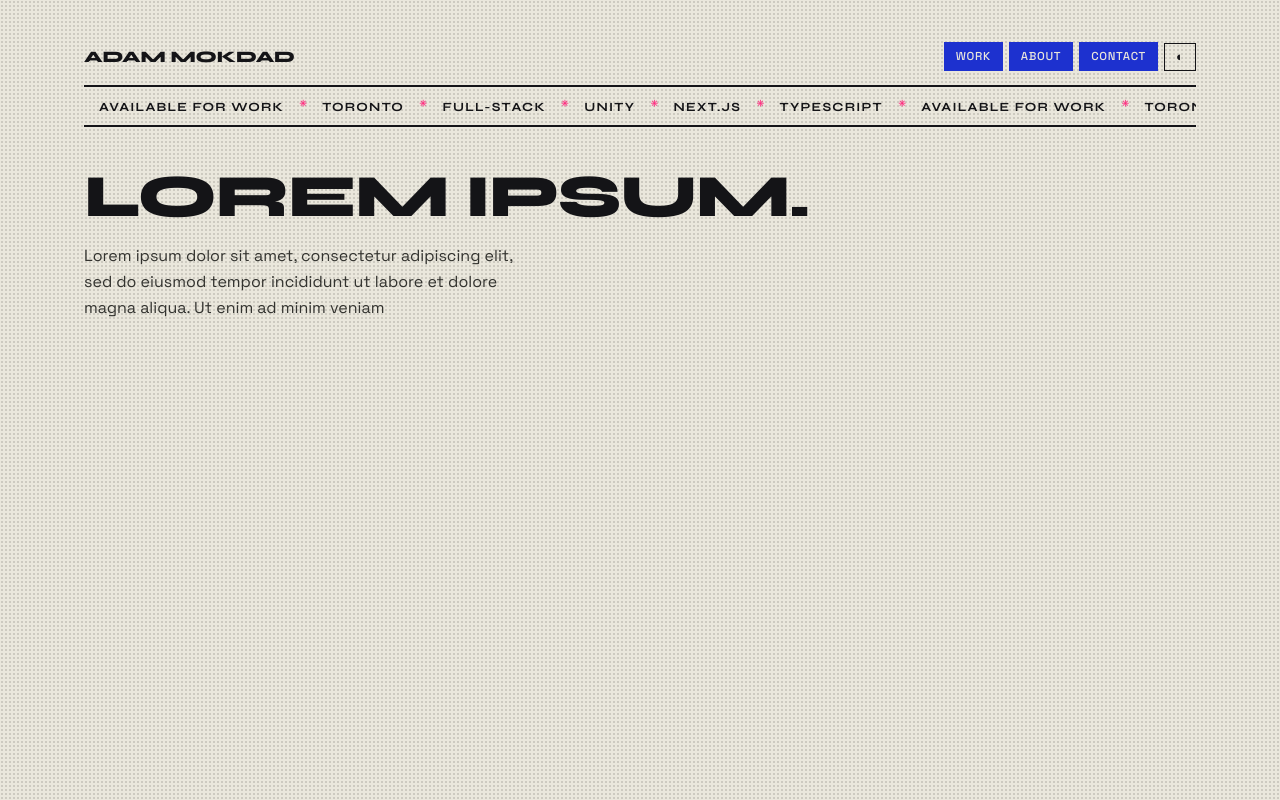
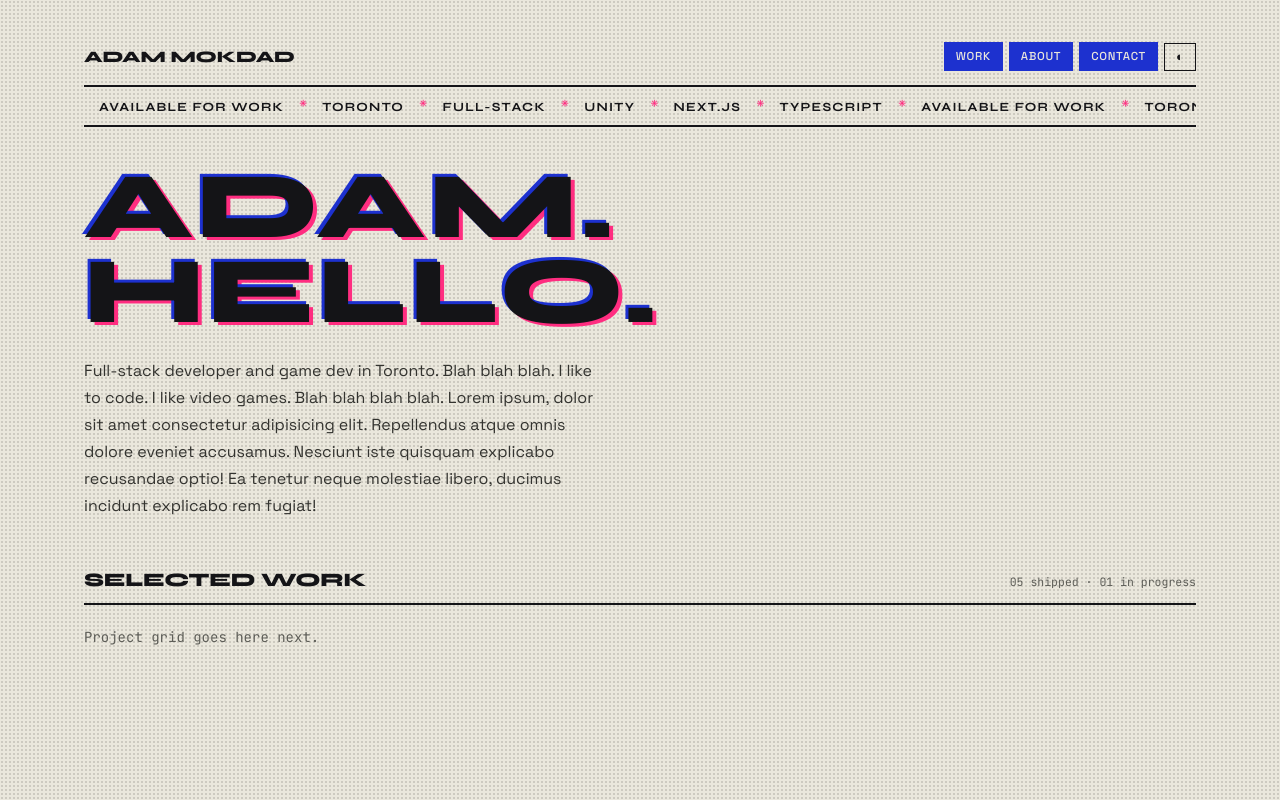
Before and after one commit to adam5192/adam-portfolio, a Next.js app: page / in a window 1280 px wide. Built offline with nearby package versions, Linux system fonts and the light colour scheme.

Commit message:
add section head and hero

```diff
--- a/src/app/globals.css
+++ b/src/app/globals.css
@@ -109,3 +109,61 @@ body::before {
     transition-duration: 0.01ms !important;
   }
 }
+
+/* ============================================================
+   MISREGISTERED INK
+   ============================================================
+   Technique: each word gets TWO pseudo-elements that duplicate
+   its text, one pink and one blue, offset in opposite
+   directions and sitting BEHIND the real black text. (CSS generated content is invisible to screen readers and search engines, so its better than 3 spans.
+   ============================================================ */
+
+.ink-offset {
+  position: relative; /* the pseudo elements position against this */
+  display: inline-block; /* inline can't be a positioning reference reliably */
+
+  /* CRITICAL LINE.
+     The pseudo elements below use z-index: -1 to sit behind the
+     text.*/
+  isolation: isolate;
+}
+
+.ink-offset::before,
+.ink-offset::after {
+  /* attr() reads an HTML attribute and uses it as generated content.
+     So <span data-ink=" ..."> makes both layers duplicate
+     that string. This is why the text has to be in an attribute as well as in the element - the two must be kept in sync. */
+  content: attr(data-ink);
+
+  position: absolute;
+  left: 0;
+  top: 0;
+  z-index: -1; /* behind the real text, inside the isolated context */
+  pointer-events: none; /* not selectable, not clickable */
+  transition: transform 0.55s cubic-bezier(0.34, 1.4, 0.5, 1);
+}
+
+/* Pink plate: shifted down and right */
+.ink-offset::before {
+  color: var(--color-pink-raw);
+  transform: translate(4px, 3px);
+}
+
+/* Blue plate: shifted up and left, so the two pull apart */
+.ink-offset::after {
+  color: var(--color-blue-raw);
+  transform: translate(-3px, -3px);
+}
+
+/* On hover, exaggerate the misalignment.*/
+.group\/hero:hover .ink-offset::before {
+  transform: translate(11px, 8px);
+}
+
+.group\/hero:hover .ink-offset::after {
+  transform: translate(-9px, -7px);
+}
+
+html {
+  scroll-behavior: smooth;
+}
--- a/src/app/page.tsx
+++ b/src/app/page.tsx
@@ -1,5 +1,7 @@
 import { SiteHeader } from "@/components/SiteHeader";
 import { Marquee } from "@/components/Marquee";
+import { Hero } from "@/components/Hero";
+import { SectionHead } from "@/components/SectionHead";
 
 export default function Home() {
   return (
@@ -8,16 +10,20 @@ export default function Home() {
         <SiteHeader />
         <Marquee />
 
-        <div className="mt-10">
-          <h1 className="font-display text-6xl font-extrabold tracking-tight uppercase">
-            Lorem ipsum.
-          </h1>
-          <p className="text-body mt-4 max-w-md leading-relaxed">
-            Lorem ipsum dolor sit amet, consectetur adipiscing elit, sed do
-            eiusmod tempor incididunt ut labore et dolore magna aliqua. Ut enim
-            ad minim veniam
+        <div className="mt-[38px]">
+          <Hero />
+        </div>
+
+        {/* The id is what the header's #work link scrolls to */}
+        <section id="work">
+          <SectionHead
+            title="Selected work"
+            meta="05 shipped · 01 in progress"
+          />
+          <p className="text-faint font-mono text-sm">
+            Project grid goes here next.
           </p>
-        </div>
+        </section>
       </main>
     </div>
   );
--- /dev/null
+++ b/src/components/Hero.tsx
@@ -0,0 +1,43 @@
+const LINES = ["Adam.", "Hello."];
+
+export function Hero() {
+  return (
+    <section className="group/hero mb-11.5">
+      <h1
+        className={[
+          "font-display font-extrabold uppercase",
+          "text-[clamp(40px,8.2vw,94px)]",
+          "leading-[0.9]",
+          "tracking-[0.035em]",
+          "mb-6",
+        ].join(" ")}
+      >
+        {LINES.map((line, i) => (
+          // Fragment shorthand <>...</> groups siblings without adding
+          // a wrapper element to the DOM. It needs the `key`, so we use
+          // the long form <Fragment key=> ... except here we can just
+          // put the key on the span and handle the <br> separately.
+          <span key={line}>
+            <span
+              className="ink-offset"
+              // Same string in two places: as content, and as the
+              // attribute the pseudo-elements read.
+              data-ink={line}
+            >
+              {line}
+            </span>
+            {/* Only break between lines, not after the last one */}
+            {i < LINES.length - 1 && <br />}
+          </span>
+        ))}
+      </h1>
+      <p className="text-body max-w-130 text-base leading-[1.68]">
+        Full-stack developer and game dev in Toronto. Blah blah blah. I like to
+        code. I like video games. Blah blah blah blah. Lorem ipsum, dolor sit
+        amet consectetur adipisicing elit. Repellendus atque omnis dolore
+        eveniet accusamus. Nesciunt iste quisquam explicabo recusandae optio! Ea
+        tenetur neque molestiae libero, ducimus incidunt explicabo rem fugiat!
+      </p>
+    </section>
+  );
+}
--- /dev/null
+++ b/src/components/SectionHead.tsx
@@ -0,0 +1,22 @@
+type SectionHeadProps = {
+  title: string;
+  meta?: string;
+};
+
+export function SectionHead({ title, meta }: SectionHeadProps) {
+  return (
+    <div className="border-ink mb-5.5 flex flex-wrap items-baseline gap-3.5 border-b-2 pb-2.25">
+      <h2 className="font-display m-0 text-[19px] font-extrabold tracking-[-0.01em] uppercase">
+        {title}
+      </h2>
+
+      {/* Short-circuit rendering: if `meta` is undefined the whole expression evaluates to undefined and React renders nothing.
+       */}
+      {meta && (
+        <span className="font-mono text-faint ml-auto text-[11.5px]">
+          {meta}
+        </span>
+      )}
+    </div>
+  );
+}
```
